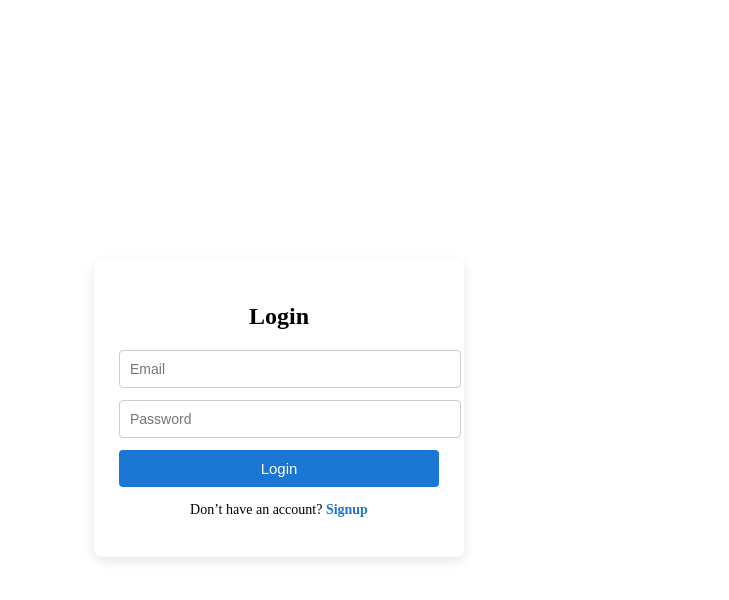
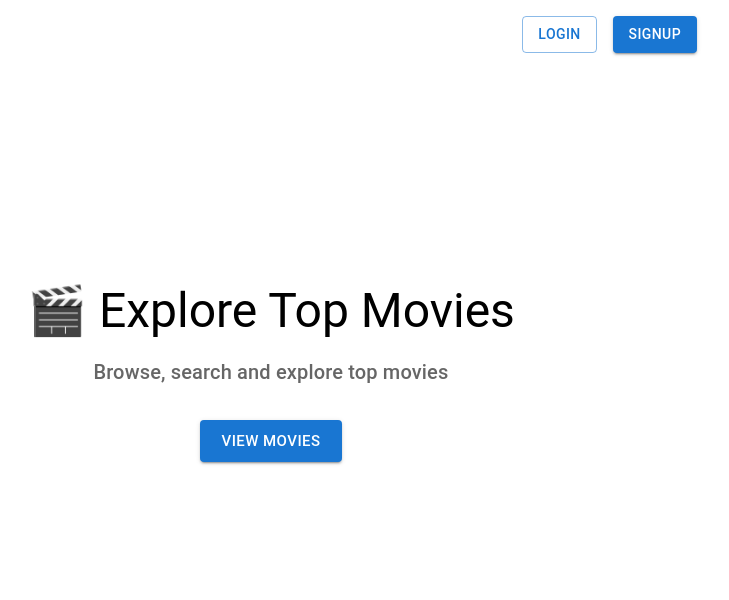
Before and after one commit to rohit45634/MovieApp, a React (Vite) app in the folder frontend/: page / in a window 1280 px wide. Before the commit this address led to /login. Shown: the top 600 px of the page, without its empty margins (369-1098 px from the left). Built offline with nearby package versions, Linux system fonts and the light colour scheme.

Commit message:
route protect

```diff
--- a/frontend/src/App.jsx
+++ b/frontend/src/App.jsx
@@ -30,7 +30,7 @@
   <Routes>
      <Route path ="/signup" element={<Signup/>} />
                 <Route path ="/login" element={<Login/>} />
-            <Route path ="/" element={isLoggedIn ?<Home/> :<Navigate to={"/login"  }/>} />
+            <Route path ="/" element={<Home/> }/>
 
         <Route path ="/movies" element={isLoggedIn ?<AllMovies/> :<Navigate to={"/login"}/>} />
                 <Route path ="/add" element={<AddMovie/>} />
```
